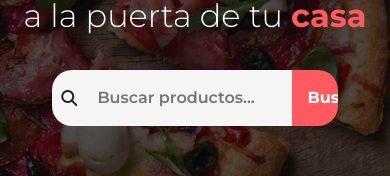
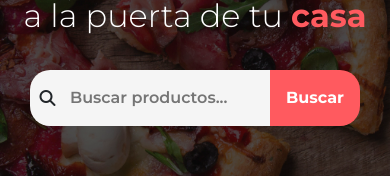
Before and after one commit to Grupo-4-Rolling-Code-45i/Frontend, a React (Vite) app: page / in a window 390 px wide. Shown: the part 432-608 px from the top of the page. Built offline with nearby package versions, Linux system fonts and the light colour scheme.

Commit message:
correcion de conflictos css

```diff
--- a/src/cart/css/cart.css
+++ b/src/cart/css/cart.css
@@ -5,7 +5,7 @@
     font-size: 1.1em;
 }
 
-input {
+.input-carrito {
     width: 5vw;
     border: none;
     font-size: 1.04em;
@@ -55,7 +55,7 @@ h5 {
         margin: auto;
         width: 100%;
     }
-    input {
+    .input-carrito {
         width: 12vw;
     }
 }
--- a/src/cart/pages/cart.jsx
+++ b/src/cart/pages/cart.jsx
@@ -39,7 +39,7 @@ export const Cart = () => {
                     <tr key={item.id}>
                         <td>{item.name}</td>
                         <td>
-                            <input type="number" value={item.quantity} min="1" onChange={(e) => cambiarQ(item.id, e.target.value)}/>
+                            <input  className='input-carrito' type="number" value={item.quantity} min="1" onChange={(e) => cambiarQ(item.id, e.target.value)}/>
                         </td>
                         <td>${item.price}</td>
                         <td>
--- a/src/layout/LoginUi.jsx
+++ b/src/layout/LoginUi.jsx
@@ -54,7 +54,7 @@ function LoginUi() {
       console.log(resp);
 
 
-      if (resp.status === 201) {
+      if (resp.status === 200) {
         console.log("DATOS CORRECTOS, USUARIO LOGUEADO");
         Swal.fire({
           icon: "success",
```
